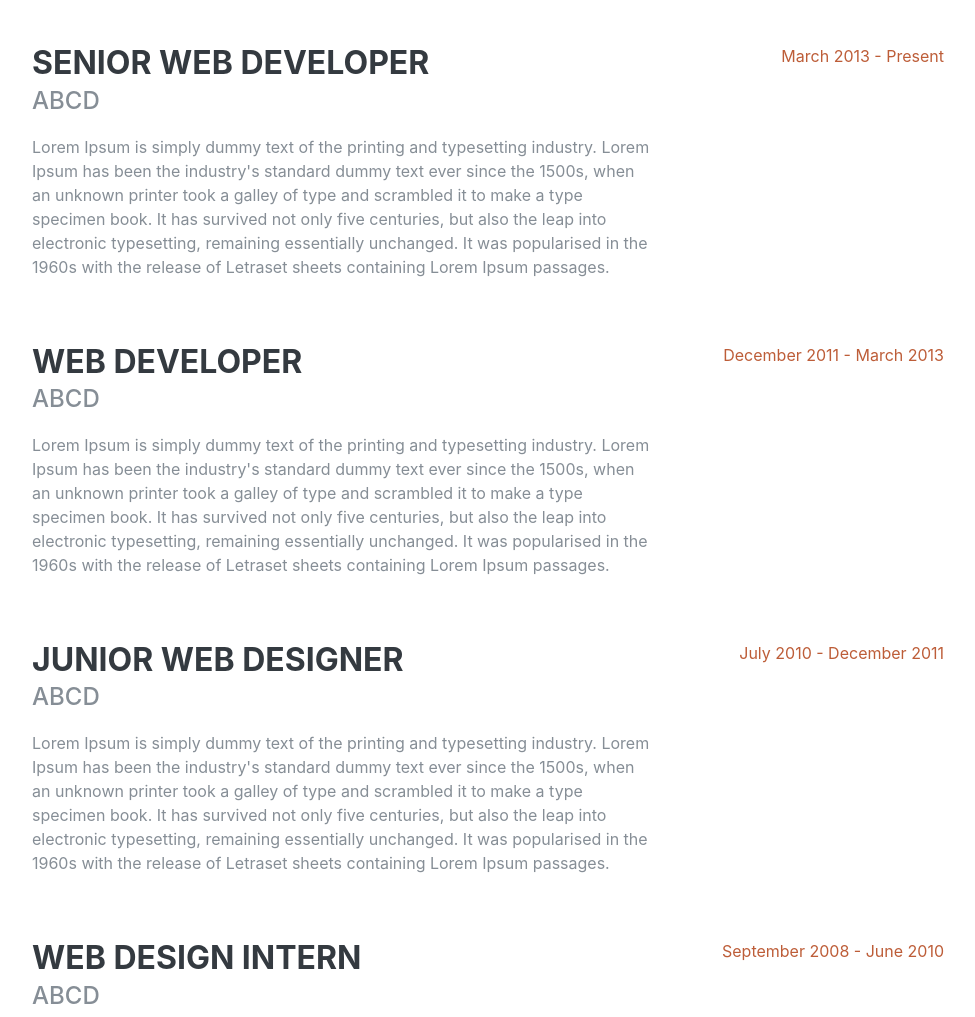
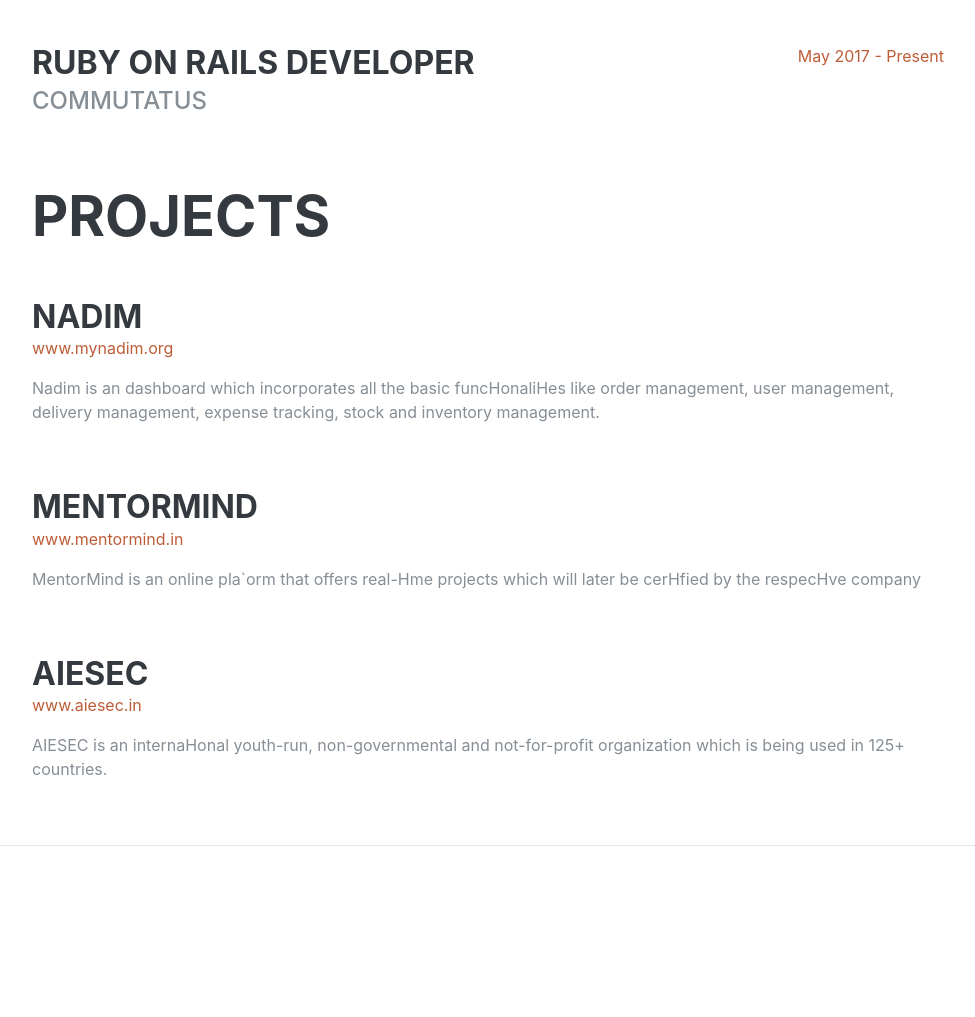
Before and after one commit to sedhumadhavan19/sedhu-blog, a plain HTML site: page index.html in a window 1280 px wide. Shown: the part 920-1937 px from the top of the page, without its empty margins (288-1263 px from the left). Drawn offline with Linux system fonts and the light colour scheme; a web font is replaced by a local one.

Commit message:
chore: updated projects and experience

```diff
--- a/css/resume.css
+++ b/css/resume.css
@@ -49,6 +49,12 @@
 
 .subheading {
   text-transform: uppercase;
+  font-weight: 500;
+  font-family: 'Saira Extra Condensed', -apple-system, BlinkMacSystemFont, 'Segoe UI', Roboto, 'Helvetica Neue', Arial, sans-serif, 'Apple Color Emoji', 'Segoe UI Emoji', 'Segoe UI Symbol', 'Noto Color Emoji';
+  font-size: 1.5rem;
+}
+
+.url-text {
   font-weight: 500;
   font-family: 'Saira Extra Condensed', -apple-system, BlinkMacSystemFont, 'Segoe UI', Roboto, 'Helvetica Neue', Arial, sans-serif, 'Apple Color Emoji', 'Segoe UI Emoji', 'Segoe UI Symbol', 'Noto Color Emoji';
   font-size: 1.5rem;
--- a/index.html
+++ b/index.html
@@ -92,45 +92,37 @@
 
         <div class="resume-item d-flex flex-column flex-md-row justify-content-between mb-5">
           <div class="resume-content">
-            <h3 class="mb-0">Senior Web Developer</h3>
-            <div class="subheading mb-3">ABCD</div>
-            <p>Lorem Ipsum is simply dummy text of the printing and typesetting industry. Lorem Ipsum has been the industry's standard dummy text ever since the 1500s, when an unknown printer took a galley of type and scrambled it to make a type specimen book. It has survived not only five centuries, but also the leap into electronic typesetting, remaining essentially unchanged. It was popularised in the 1960s with the release of Letraset sheets containing Lorem Ipsum passages.</p>
+            <h3 class="mb-0">Ruby on Rails Developer</h3>
+            <div class="subheading mb-3">Commutatus</div>
           </div>
           <div class="resume-date text-md-right">
-            <span class="text-primary">March 2013 - Present</span>
+            <span class="text-primary">May 2017 - Present</span>
+          </div>
+        </div>
+
+        <h2 class="mb-5">Projects</h2>
+
+        <div class="resume-item d-flex flex-column flex-md-row justify-content-between mb-5">
+          <div class="resume-content">
+            <h3 class="mb-0">Nadim</h3>
+            <div class="url-text mb-3"> <a target="_blank" href="https://www.mynadim.org">www.mynadim.org</a> </div>
+            <p>Nadim is an dashboard which incorporates all the basic funcHonaliHes like order management, user management, delivery management, expense tracking, stock and inventory management.</p>
           </div>
         </div>
 
         <div class="resume-item d-flex flex-column flex-md-row justify-content-between mb-5">
           <div class="resume-content">
-            <h3 class="mb-0">Web Developer</h3>
-            <div class="subheading mb-3">ABCD</div>
-            <p>Lorem Ipsum is simply dummy text of the printing and typesetting industry. Lorem Ipsum has been the industry's standard dummy text ever since the 1500s, when an unknown printer took a galley of type and scrambled it to make a type specimen book. It has survived not only five centuries, but also the leap into electronic typesetting, remaining essentially unchanged. It was popularised in the 1960s with the release of Letraset sheets containing Lorem Ipsum passages.</p>
-          </div>
-          <div class="resume-date text-md-right">
-            <span class="text-primary">December 2011 - March 2013</span>
-          </div>
-        </div>
-
-        <div class="resume-item d-flex flex-column flex-md-row justify-content-between mb-5">
-          <div class="resume-content">
-            <h3 class="mb-0">Junior Web Designer</h3>
-            <div class="subheading mb-3">ABCD</div>
-            <p>Lorem Ipsum is simply dummy text of the printing and typesetting industry. Lorem Ipsum has been the industry's standard dummy text ever since the 1500s, when an unknown printer took a galley of type and scrambled it to make a type specimen book. It has survived not only five centuries, but also the leap into electronic typesetting, remaining essentially unchanged. It was popularised in the 1960s with the release of Letraset sheets containing Lorem Ipsum passages.</p>
-          </div>
-          <div class="resume-date text-md-right">
-            <span class="text-primary">July 2010 - December 2011</span>
+            <h3 class="mb-0">Mentormind</h3>
+            <div class="url-text mb-3"> <a target="_blank" href="https://www.mentormind.in">www.mentormind.in</a> </div>
+            <p>MentorMind is an online pla`orm that offers real-Hme projects which will later be cerHfied by the respecHve company</p>
           </div>
         </div>
 
         <div class="resume-item d-flex flex-column flex-md-row justify-content-between">
           <div class="resume-content">
-            <h3 class="mb-0">Web Design Intern</h3>
-            <div class="subheading mb-3">ABCD</div>
-            <p>Lorem Ipsum is simply dummy text of the printing and typesetting industry. Lorem Ipsum has been the industry's standard dummy text ever since the 1500s, when an unknown printer took a galley of type and scrambled it to make a type specimen book. It has survived not only five centuries, but also the leap into electronic typesetting, remaining essentially unchanged. It was popularised in the 1960s with the release of Letraset sheets containing Lorem Ipsum passages.</p>
-          </div>
-          <div class="resume-date text-md-right">
-            <span class="text-primary">September 2008 - June 2010</span>
+            <h3 class="mb-0">AIESEC</h3>
+            <div class="url-text mb-3"> <a target="_blank" href="https://www.aiesec.in">www.aiesec.in</a> </div>
+            <p>AIESEC is an internaHonal youth-run, non-governmental and not-for-profit organization which is being used in 125+ countries.</p>
           </div>
         </div>
 
@@ -146,7 +138,7 @@
 
         <div class="resume-item d-flex flex-column flex-md-row justify-content-between mb-5">
           <div class="resume-content">
-            <h3 class="mb-0">Srinivasan Engineering college</h3>
+            <h3 class="mb-0">Dhanalakshmi Srinivasan group of institutions</h3>
             <div class="subheading mb-3">Bachelor of technology</div>
             <div>Information Technology</div>
           </div>
```
